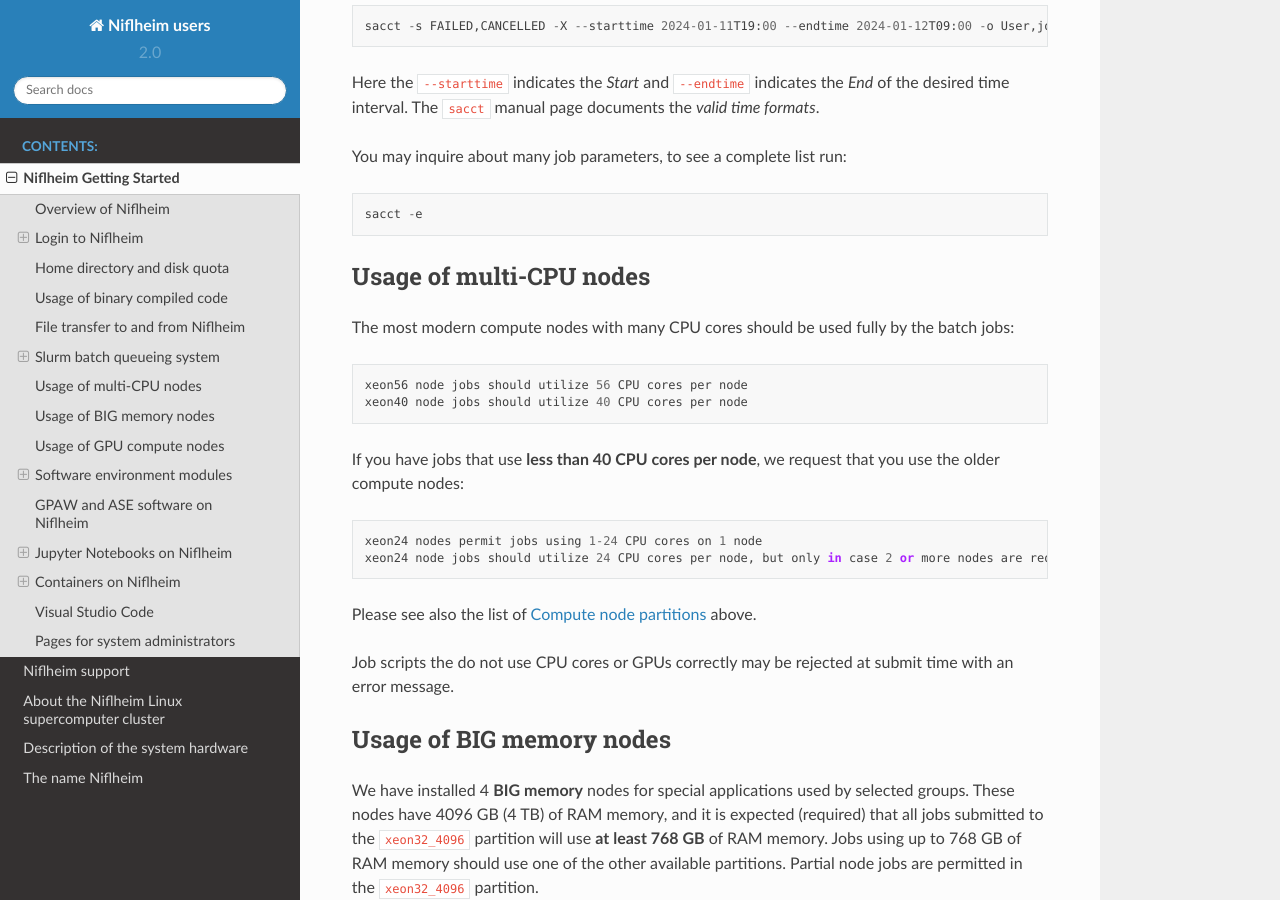
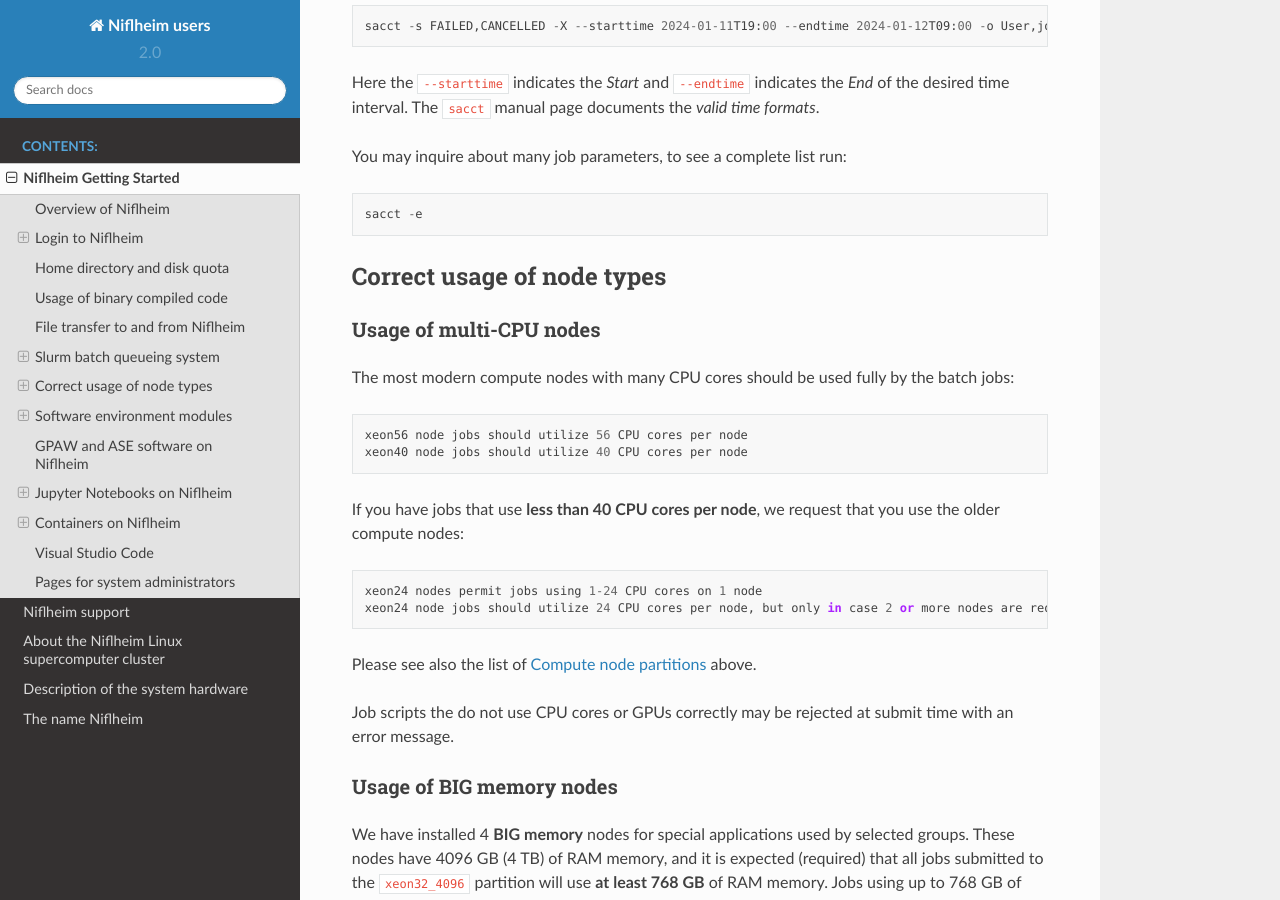
Before and after one commit to OleHolmNielsen/Niflheim_users, a Sphinx documentation site: the page built from docs/Niflheim_Getting_Started.rst, in a window 1280 px wide and 900 px high, scrolled down 12001 px. Built offline with Sphinx 7.4.7 and the Read the Docs theme 2.0.0, drawn with Linux system fonts in a browser that asks for light colours.

Commit message:
Formatting

```diff
--- a/docs/Niflheim_Getting_Started.rst
+++ b/docs/Niflheim_Getting_Started.rst
@@ -622,8 +622,11 @@
 
   sacct -e
 
+Correct usage of node types
+============================
+
 Usage of multi-CPU nodes
-==========================
+-------------------------
 
 The most modern compute nodes with many CPU cores should be used fully by the batch jobs::
 
@@ -640,7 +643,7 @@
 Job scripts the do not use CPU cores or GPUs correctly may be rejected at submit time with an error message.
 
 Usage of BIG memory nodes
-==========================
+-------------------------
 
 We have installed 4 **BIG memory** nodes for special applications used by selected groups.
 These nodes have 4096 GB (4 TB) of RAM memory,
@@ -666,7 +669,7 @@
   This means that another job can run on the same node utilizing at most the remaining 28 cores and 1 TB of memory.
 
 Usage of GPU compute nodes
-=============================
+--------------------------
 
 Please do not use the GPU partitions unless your group has been authorized to use GPUs.
 The appropriate login nodes for GPU partitions are:
```
